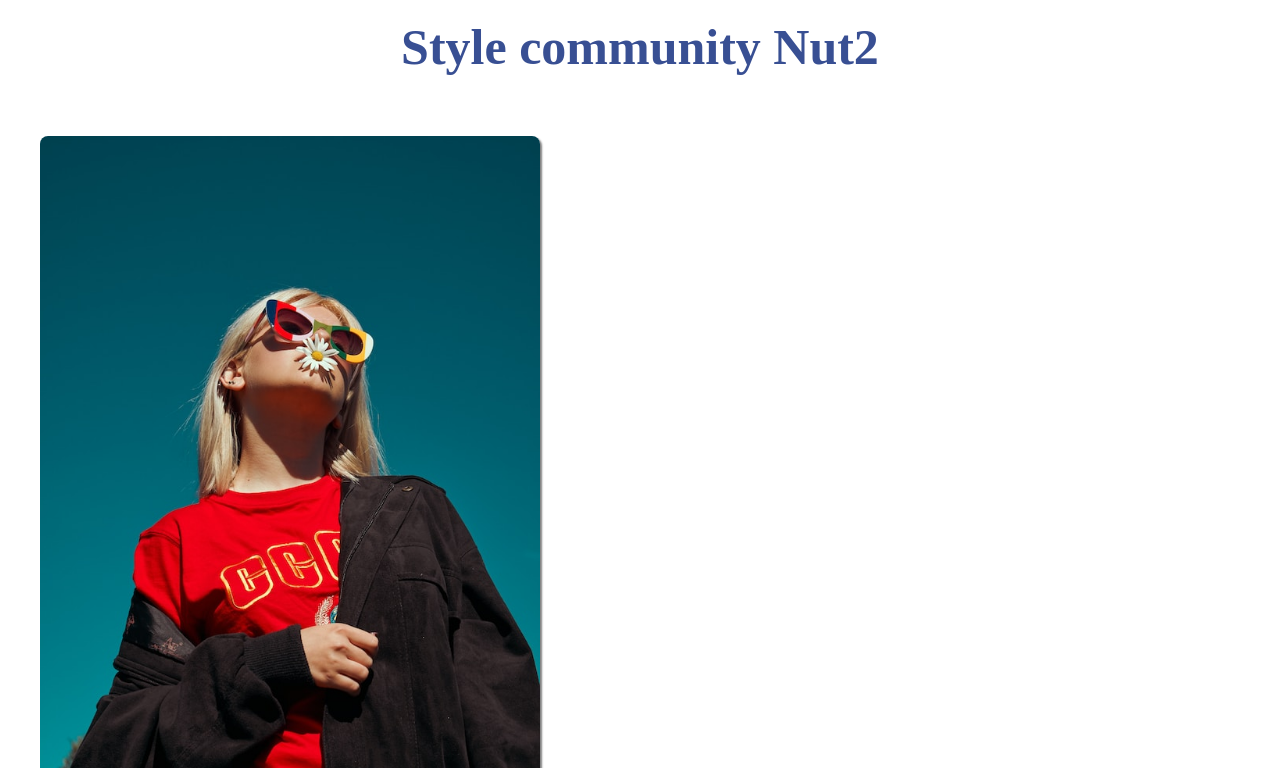
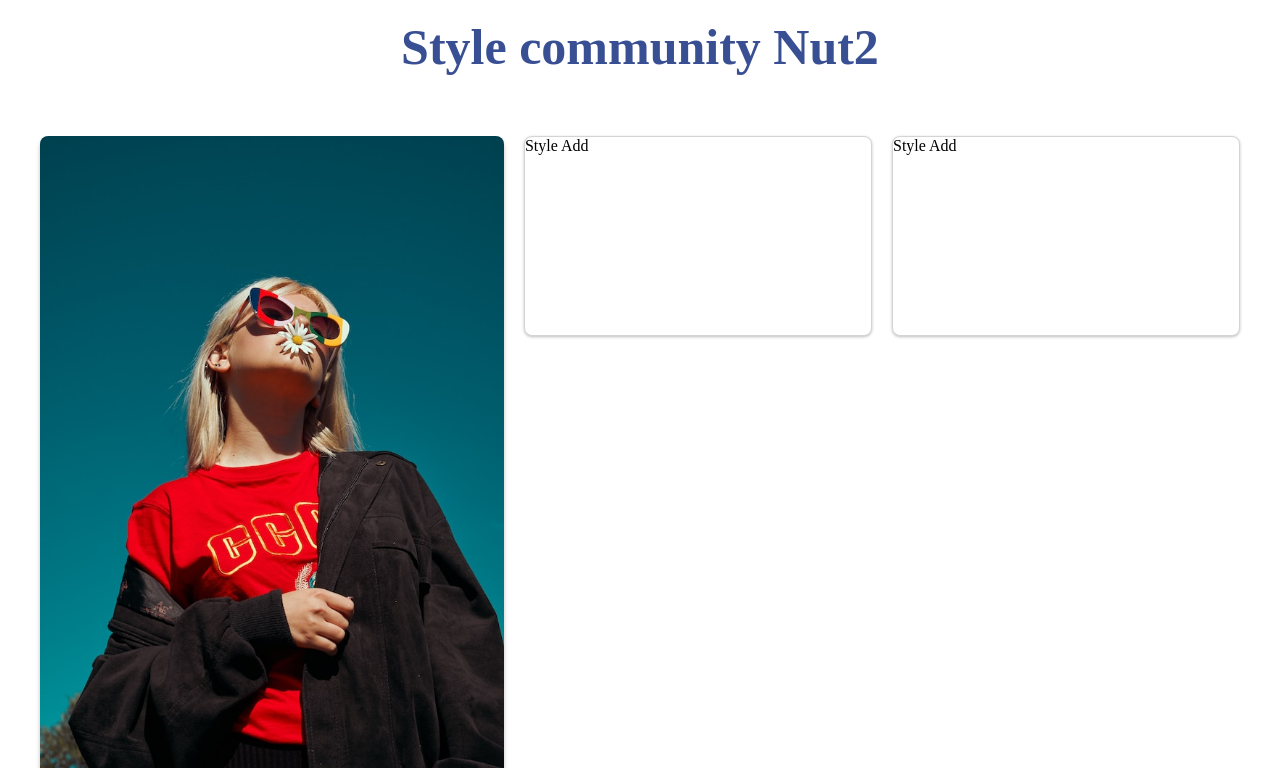
Before and after one commit to jihoon8730/Nut2, a Next.js app: page / in a window 1280 px wide. Shown: the part 392-1160 px from the top of the page. Built offline with nearby package versions, Linux system fonts and the light colour scheme.

Commit message:
mongo DB

```diff
--- a/components/navbar.tsx
+++ b/components/navbar.tsx
@@ -63,7 +63,7 @@ export default function Navbar() {
         <Button
           variant="contained"
           onClick={() => {
-            handleGoPage("/Login");
+            handleGoPage("/login");
           }}
         >
           Login
--- /dev/null
+++ b/lib/mongodb.ts
@@ -0,0 +1,33 @@
+import { MongoClient } from 'mongodb'
+
+if (!process.env.MONGODB_URI) {
+  throw new Error('Invalid/Missing environment variable: "MONGODB_URI"')
+}
+
+const uri = process.env.MONGODB_URI
+const options = {}
+
+let client
+let clientPromise: Promise<MongoClient>
+
+if (process.env.NODE_ENV === 'development') {
+  // In development mode, use a global variable so that the value
+  // is preserved across module reloads caused by HMR (Hot Module Replacement).
+  let globalWithMongo = global as typeof globalThis & {
+    _mongoClientPromise?: Promise<MongoClient>
+  }
+
+  if (!globalWithMongo._mongoClientPromise) {
+    client = new MongoClient(uri, options)
+    globalWithMongo._mongoClientPromise = client.connect()
+  }
+  clientPromise = globalWithMongo._mongoClientPromise
+} else {
+  // In production mode, it's best to not use a global variable.
+  client = new MongoClient(uri, options)
+  clientPromise = client.connect()
+}
+
+// Export a module-scoped MongoClient promise. By doing this in a
+// separate module, the client can be shared across functions.
+export default clientPromise
--- a/package.json
+++ b/package.json
@@ -19,6 +19,7 @@
     "@types/react-dom": "18.2.1",
     "eslint": "8.39.0",
     "eslint-config-next": "13.3.4",
+    "mongodb": "^5.3.0",
     "next": "13.3.4",
     "react": "18.2.0",
     "react-dom": "18.2.0",
--- /dev/null
+++ b/pages/api/movies.ts
@@ -0,0 +1,19 @@
+import clientPromise from "../../lib/mongodb";
+
+export default async (req, res) => {
+  try {
+      const client = await clientPromise;
+      const db = client.db("sample_mflix");
+
+      const movies = await db
+          .collection("movies")
+          .find({})
+          .sort({ metacritic: -1 })
+          .limit(10)
+          .toArray();
+
+      res.json(movies);
+  } catch (e) {
+      console.error(e);
+  }
+};
--- a/pages/index.tsx
+++ b/pages/index.tsx
@@ -1,11 +1,10 @@
 import Head from "next/head";
 import Image from "next/image";
-
 import styled from "styled-components";
 
 const MainContainer = styled.main`
-  width: 100vw;
-  height: 100vh;
+  width: 100%;
+  height: 100%;
   padding-top: 20px;
 `;
 
@@ -23,6 +22,8 @@ const Descrition = styled.h3`
 `;
 
 const LankSection = styled.section`
+  display: flex;
+  gap: 20px;
   width: 100%;
   height: auto;
   margin-top: 20px;
@@ -30,7 +31,9 @@ const LankSection = styled.section`
 `;
 
 const LankCard = styled.div`
-  width: 500px;
+  display: flex;
+  gap: 20px;
+  width: 40%;
   height: auto;
 `;
 
@@ -38,11 +41,19 @@ const ImageCard = styled.img`
   width: 100%;
   height: auto;
   border-radius: 8px;
-  box-shadow: 2px 2px 2px gray;
+  box-shadow: 0px 4px 4px rgba(0, 0, 0, 0.25);
+`;
+
+const StyleAdd = styled.div`
+  width: 30%;
+  height: 200px;
+  background-color: #ffffff;
+  border: 1px solid #d6d4d3;
+  border-radius: 8px;
+  box-shadow: 0px 1px 3px rgba(0, 0, 0, 0.25);
 `;
 
 export default function Home() {
-  console.log("hello");
   return (
     <>
       <Head>
@@ -65,6 +76,8 @@ export default function Home() {
           <LankCard>
             <ImageCard src="/images/fastion0.jpg" alt="패션1" />
           </LankCard>
+          <StyleAdd>Style Add</StyleAdd>
+          <StyleAdd>Style Add</StyleAdd>
         </LankSection>
       </MainContainer>
     </>
--- a/tsconfig.json
+++ b/tsconfig.json
@@ -18,6 +18,6 @@
       "@/*": ["./*"]
     }
   },
-  "include": ["next-env.d.ts", "**/*.ts", "**/*.tsx"],
+  "include": ["next-env.d.ts", "**/*.ts", "**/*.tsx", "util/database.js", "pages/api/movies.js"],
   "exclude": ["node_modules"]
 }
```
Also changed, not shown: 2 other files (tests, documents, lock files or other folders).
